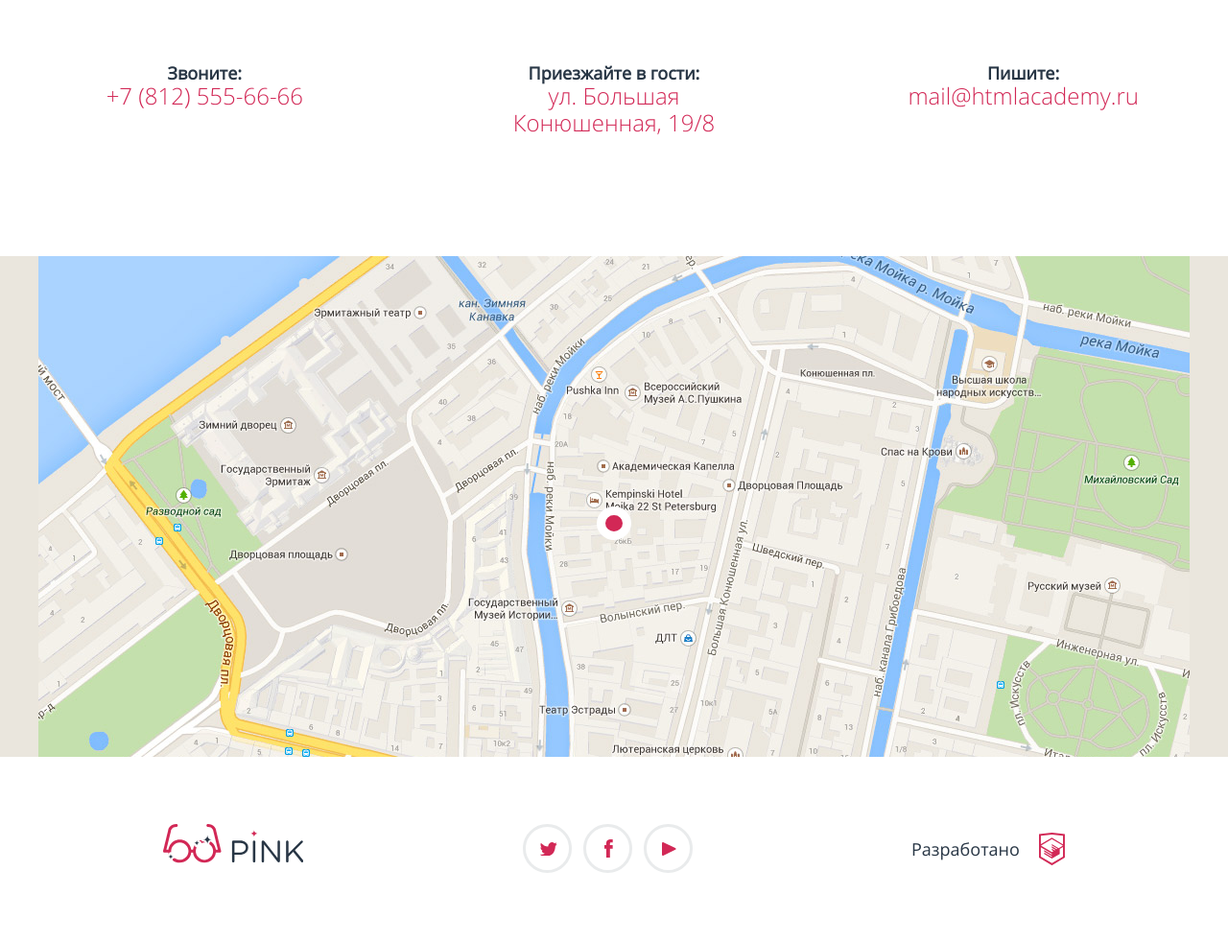
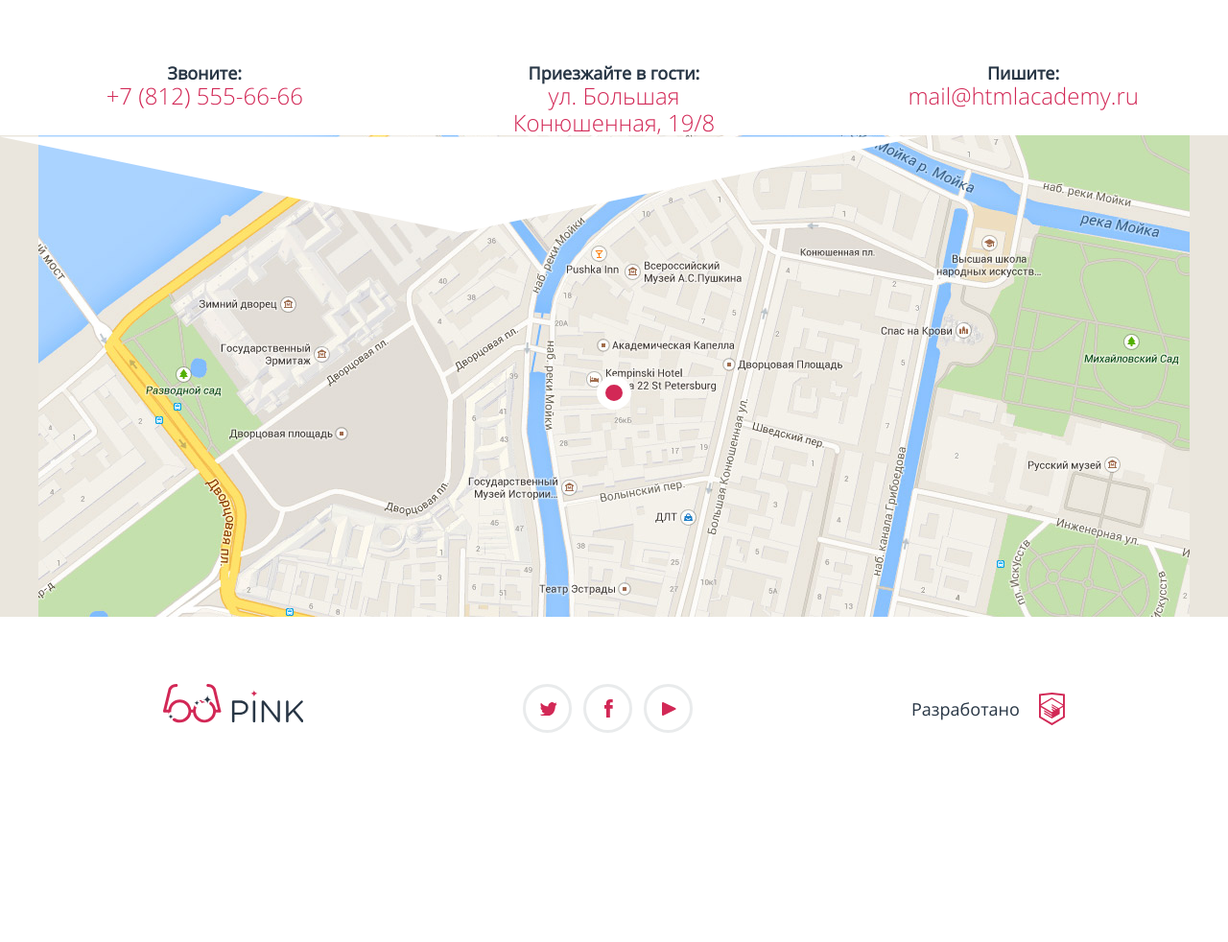
Before and after one commit to AlenaChestnaya/200224-pink, a plain HTML site: page source/index.html in a window 1280 px wide. Shown: the part 3438-4420 px from the top of the page at 96% size. After the commit the page ends 4274 px from the top, so only its background shows below. Drawn offline with nearby package versions, Linux system fonts and the light colour scheme; files that its build step writes are made by us from their sources; files whose address does not match are found by name.

Commit message:
Наложила маску на карту

```diff
--- a/source/less/blocks/contacts.less
+++ b/source/less/blocks/contacts.less
@@ -10,9 +10,8 @@
   margin: 0 auto;
   margin-top: 38px;
   padding: 0;
-  padding-bottom: 70px;
+  padding-bottom: 20px;
   list-style: none;
-  background: #ffffff url("../img/bg-triangle-white-footer.svg") no-repeat bottom;
 }
 
 .contacts__header {
@@ -60,6 +59,20 @@
   &::before {
     content: "";
     position: absolute;
+    top: 0;
+    left: 0;
+    right: 0;
+    width: 595px;
+    height: 62px;
+    z-index: 5;
+    background-image: url("../img/bg-triangle-white-footer.svg");
+    background-repeat: no-repeat;
+    background-size: 320px 52px;
+  }
+
+  &::after {
+    content: "";
+    position: absolute;
     top: 50%;
     left: 50%;
     margin-left: -18px;
@@ -84,7 +97,7 @@
     justify-content: space-around;
     min-width: 620px;
     margin-top: 57px;
-    padding-bottom: 98px;
+    padding-bottom: 30px;
   }
 
   .contacts__item {
@@ -109,6 +122,12 @@
 
   .contacts__static-map {
     height: 375px;
+
+    &::before {
+      width: @tablet;
+      height: 70px;
+      background-size: @tablet 70px;
+    }
   }
 }
 
@@ -121,7 +140,7 @@
   .contacts__list {
     min-width: 940px;
     margin-top: 69px;
-    padding-bottom: 126px;
+    padding-bottom: 0;
   }
 
   .contacts__item {
@@ -151,6 +170,12 @@
   }
 
   .contacts__static-map {
-    height: 522px;
+    height: 502px;
+
+    &::before {
+      width: @desktop;
+      height: 103px;
+      background-size: @desktop 103px;
+    }
   }
 }
```
